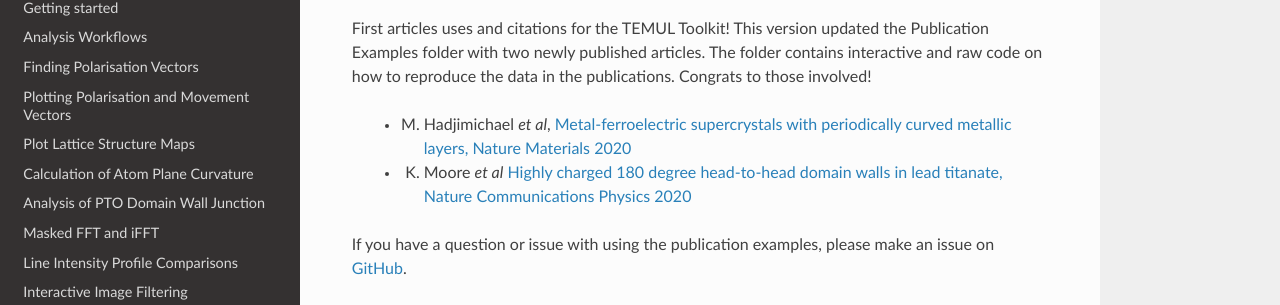
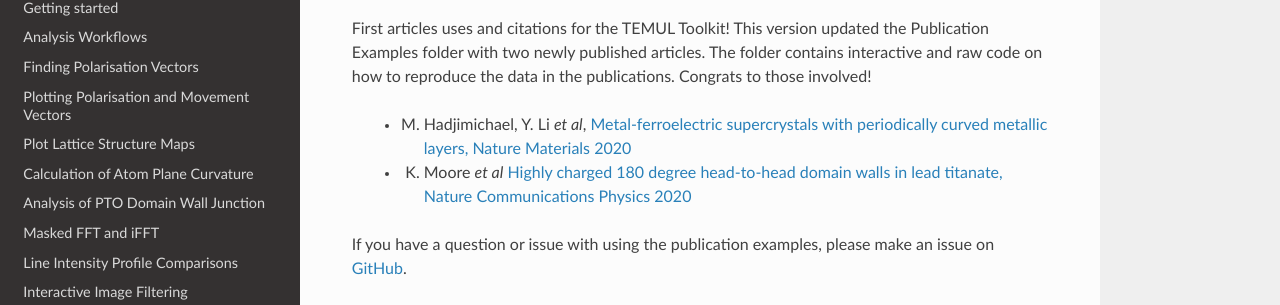
Before and after one commit to PinkShnack/TEMUL, a Sphinx documentation site: the page built from doc/news.rst, in a window 1280 px wide and 900 px high. Shown: the part 199-504 px from the top of the window. Built offline with Sphinx 7.4.7 and the Read the Docs theme 2.0.0, drawn with Linux system fonts in a browser that asks for light colours; formulas are drawn with MathJax 3.

Commit message:
Update news.rst

```diff
--- a/doc/news.rst
+++ b/doc/news.rst
@@ -16,7 +16,7 @@
 This version updated the Publication Examples folder with two newly published
 articles. The folder contains interactive and raw code on how to reproduce the
 data in the publications. Congrats to those involved!
-    * M. Hadjimichael *et al*, `Metal-ferroelectric supercrystals with periodically curved metallic layers, Nature Materials 2020 <https://www.nature.com/articles/s41563-020-00864-6>`_
+    * M. Hadjimichael, Y. Li *et al*, `Metal-ferroelectric supercrystals with periodically curved metallic layers, Nature Materials 2020 <https://www.nature.com/articles/s41563-020-00864-6>`_
     * K. Moore *et al* `Highly charged 180 degree head-to-head domain walls in lead titanate, Nature Communications Physics 2020 <https://www.nature.com/articles/s42005-020-00488-x>`_
 If you have a question or issue with using the publication examples, please make
 an issue on `GitHub <https://github.com/PinkShnack/TEMUL/issues>`_.
```
